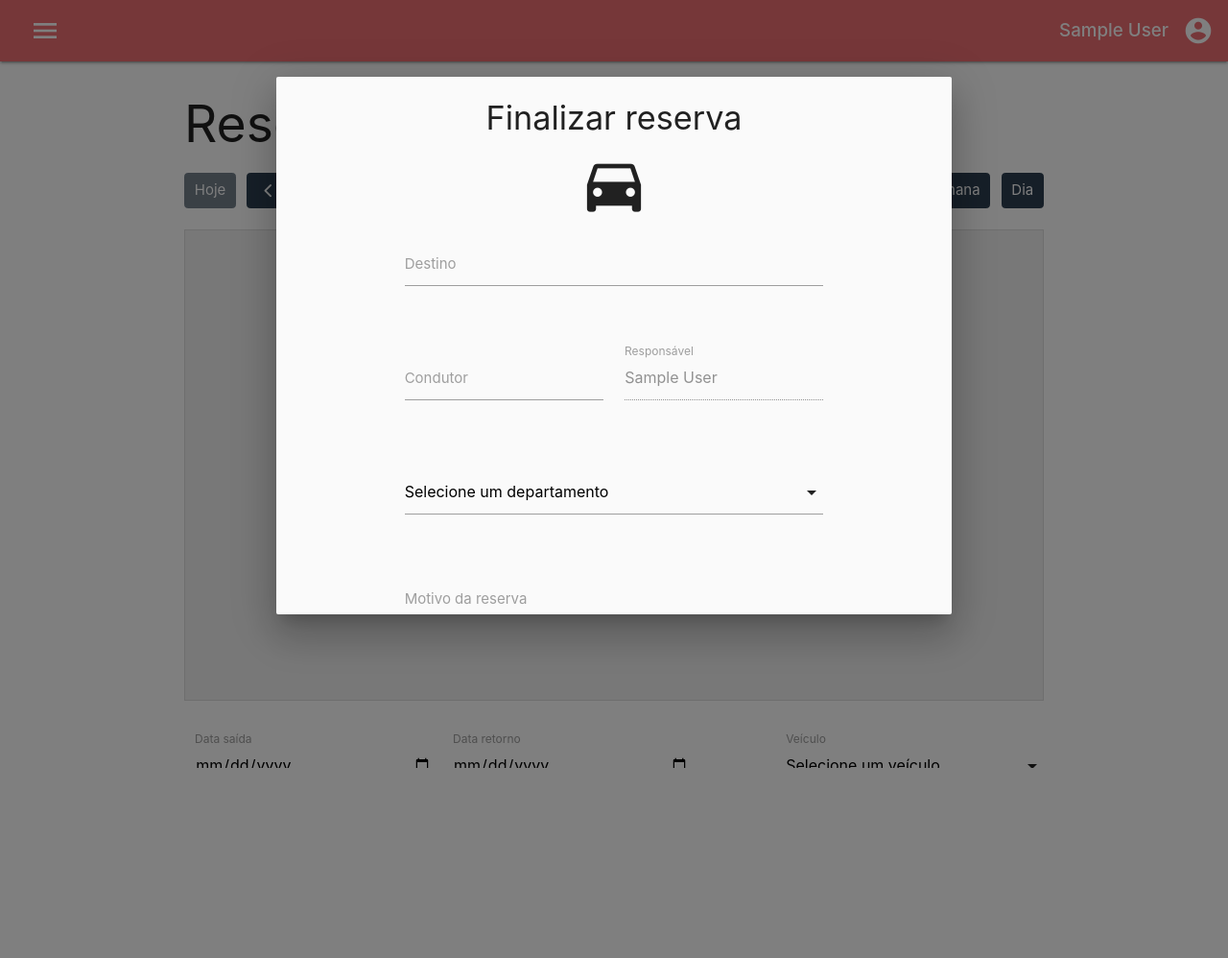
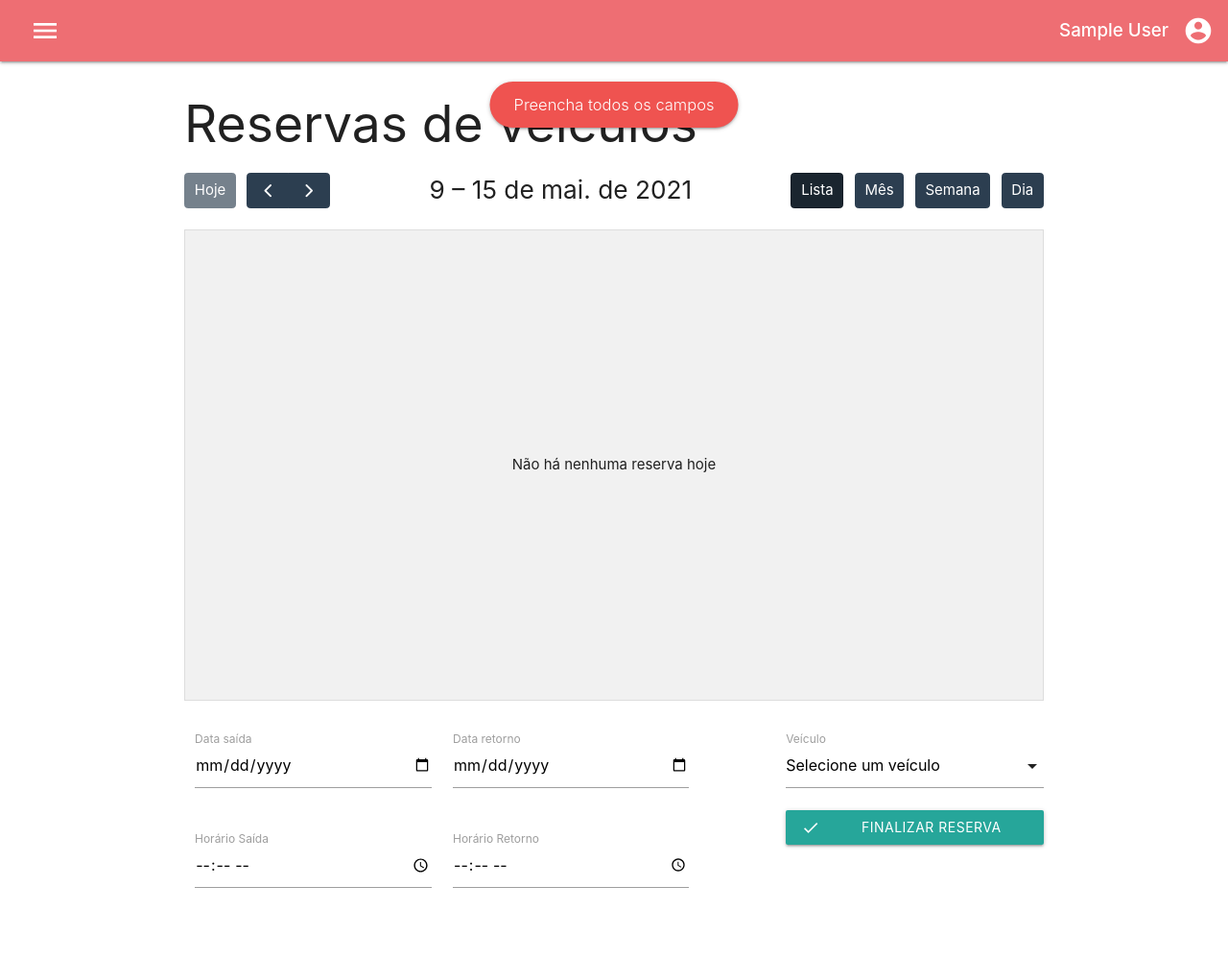
Before and after one commit to biielsantos/tcc-senai, a PHP site: page /veiculos.php in a window 1280 px wide, after a click that opens the changed part. Shown: the whole page at 96% size. Before the commit the page ends 800 px from the top, so only its background shows below. Run offline with PHP 8.4, Linux system fonts and the light colour scheme; the visitor is signed in with stand-in values (Sample User, id 1); tables that the repository leaves empty hold one stand-in row (values such as "Sample post"); some libraries are stand-ins or nearby versions.

Commit message:
Verificacao de reservas - Botao 'Finalizar Reserva'

```diff
--- a/Projeto/scripts/consultar.js
+++ b/Projeto/scripts/consultar.js
@@ -1,6 +1,58 @@
 $(document).ready(function(){
+  // Inicializar componentes
   $('select').formSelect();
   $('.modal').modal();
+});
+
+
+
+// Checar reservas no botão de finalizar reserva
+$(document).on("click", "#finalizar-reserva", function() {
+  console.log("click event");
+  M.Toast.dismissAll();
+
+  let dataSaida = $("#dataSaida").val().trim();
+  let dataRetorno = $("#dataRetorno").val().trim();
+  let horarioSaida = $("#horarioSaida").val().trim();
+  let horarioRetorno = $("#horarioRetorno").val().trim();
+  let veiculo = $("#veiculo option:selected").text();
+
+  let dataSaidaInput = new Date(dataSaida + " " + horarioSaida + ":00");
+  let dataRetornoInput = new Date(dataRetorno + " " + horarioRetorno + ":00");
+
+  // Verificações dos campos
+  let valid = true;
+  let msg = "";
+
+  // Verificar se os campos estão vazios
+  if (!dataSaida || !dataRetorno || !horarioSaida || !horarioRetorno || veiculo === "Selecione um veículo") {
+    console.log("vazio");
+    valid = false;
+    msg = "Preencha todos os campos";
+  }
+
+  // Verificar se ja existe uma reserva no mesmo horário
+  events.forEach(event => {
+    let startDate = new Date(event.start);
+    let endDate = new Date(event.end);
+
+    if (event.title === veiculo) {
+      if (dataSaidaInput.getTime() >= startDate.getTime() && dataSaidaInput.getTime() <= endDate.getTime()) {
+        valid = false;
+        msg = "Já existe uma reserva nesse horário";
+      }
+      if (dataRetornoInput.getTime() >= startDate.getTime() && dataRetornoInput.getTime() <= endDate.getTime()) {
+        valid = false;
+        msg = "Já existe uma reserva nesse horário";
+      }
+    }
+  })
+
+  if (valid) {
+    $(".modal").modal('open');
+  } else {
+    M.toast({html: msg, classes: 'rounded #ef5350 red lighten-1'})
+  }
 });
 
 // Submit form reservas
@@ -38,6 +90,8 @@ $("#form-reserva").submit(function(e) {
     },
     success: function(reserva) {
       $(".modal").modal('close');
+
+      // Atualizar dados no calendário
       calendar.addEvent({
         title: reserva[0].modelo,
         start: reserva[0].data_saida,
--- a/Projeto/styles/consultar.css
+++ b/Projeto/styles/consultar.css
@@ -31,7 +31,25 @@ body {
   justify-content: space-between;
 }
 
+.buttons .material-icons {
+  font-size: 1.5rem;
+}
+
+.buttons a .material-icons {
+  margin-right: 0.5rem;
+}
+
+.buttons button .material-icons {
+  margin-left: 0.5rem;
+}
+
 /* Modal */
+#modal-reserva {
+  width: 75vw;
+  max-height: 100%;
+  height: 75vh;
+}
+
 .modal-content header {
   text-align: center;
 }
@@ -44,3 +62,13 @@ body {
 .modal .input-field {
   margin-bottom: 2rem;
 }
+
+/* Toast */
+#toast-container {
+  top: 75px !important;
+  right: auto !important;
+  bottom: 10%;
+  left: 50%;
+  transform: translate(-50%);
+  max-height: 250px;
+}
--- a/Projeto/veiculos.php
+++ b/Projeto/veiculos.php
@@ -63,7 +63,7 @@
           </select>
           <label>Veículo</label>
         </div>
-        <a class="btn waves-effect waves-light modal-trigger" href="#modal-reserva">Reservar
+        <a class="btn waves-effect waves-light" href="#modal-reserva" id="finalizar-reserva">Finalizar reserva
           <i class="material-icons left">done</i>
         </a>
       </div>
@@ -127,12 +127,15 @@
                 </div>
               </div>
             </div>
+            <div class="buttons">
+              <a class="modal-close btn waves-effect red darken-1">
+                Cancelar<i class="material-icons left">cancel</i>
+              </a>
+              <button type="submit" id="btn-confirmar" class="waves-effect waves-light btn right">
+                Confirmar<i class="material-icons right">send</i>
+              </button>
+            </div>
           </div>
-        </div>
-        <div class="modal-footer">
-          <button type="submit" id="btn-confirmar" class="waves-effect waves-light btn">
-            Confirmar
-          </button>
         </div>
       </div>
     </form>
```
